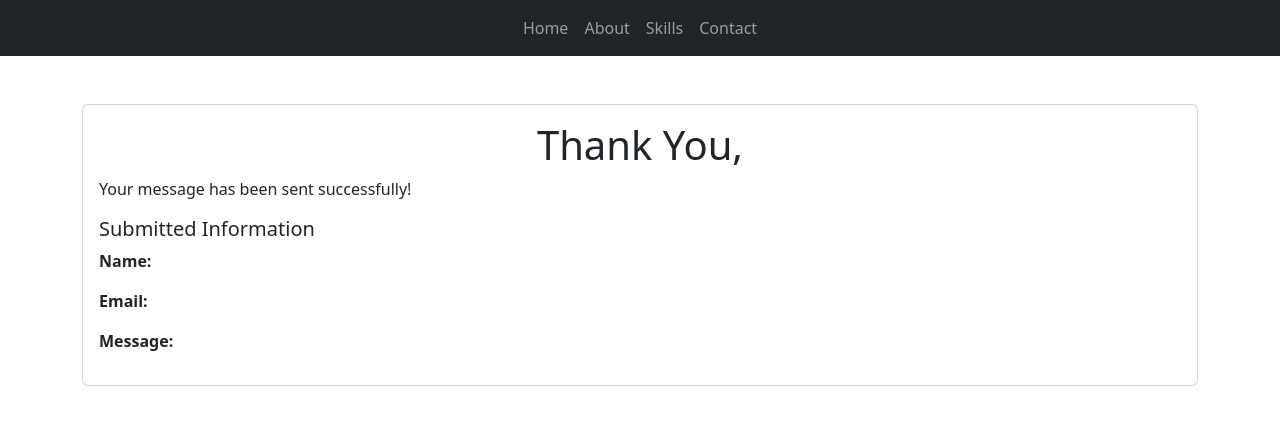
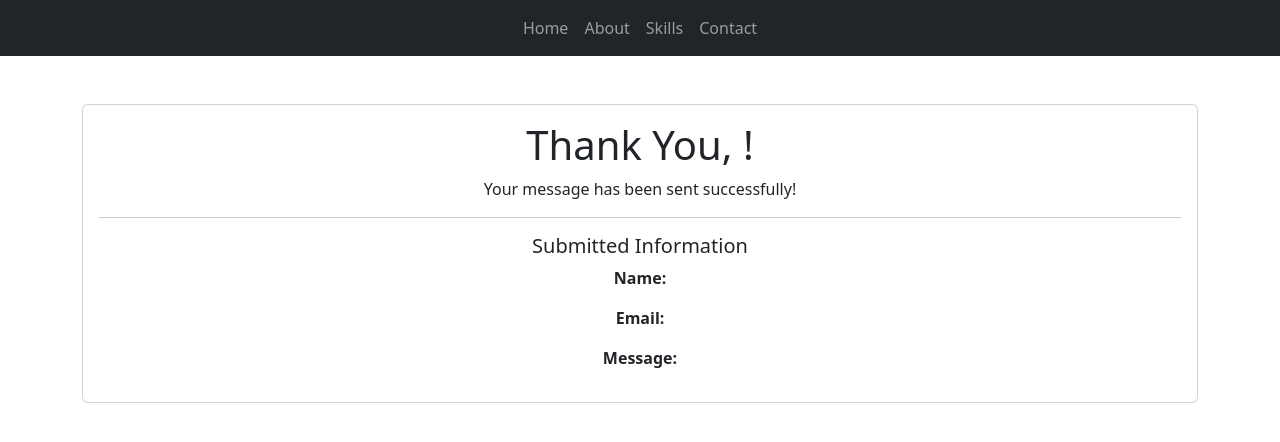
Before and after one commit to tortangChris/my-profile-web, a React (Create React App) app: page /successful in a window 1280 px wide. Shown: the top 442 px of the page. Built offline with nearby package versions, Linux system fonts and the light colour scheme.

Commit message:
Center align card text in SubmissionSuccess component

```diff
--- a/src/SubmissionSuccess.js
+++ b/src/SubmissionSuccess.js
@@ -9,13 +9,15 @@ const SubmissionSuccess = () => {
     <div className='container mt-5'>
       <div className='card'>
         <div className='card-body'>
-          <h1 className='text-center'>Thank You,{name}</h1>
-          <p>Your message has been sent successfully!</p>
-
-          <h5>Submitted Information</h5>
-          <p><strong>Name:</strong> {name} </p>
-          <p><strong>Email:</strong> {email} </p>
-          <p><strong>Message:</strong> {message} </p>
+          <div className='text-center'>
+            <h1 className='text-center'>Thank You, {name}!</h1>
+            <p>Your message has been sent successfully!</p>
+            <hr/>
+            <h5>Submitted Information</h5>
+            <p><strong>Name:</strong> {name} </p>
+            <p><strong>Email:</strong> {email} </p>
+            <p><strong>Message:</strong> {message} </p>
+          </div>
         </div>
       </div>
     </div>
```
